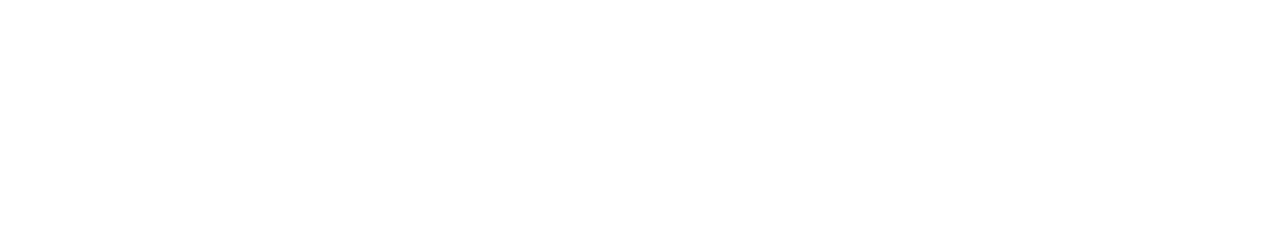
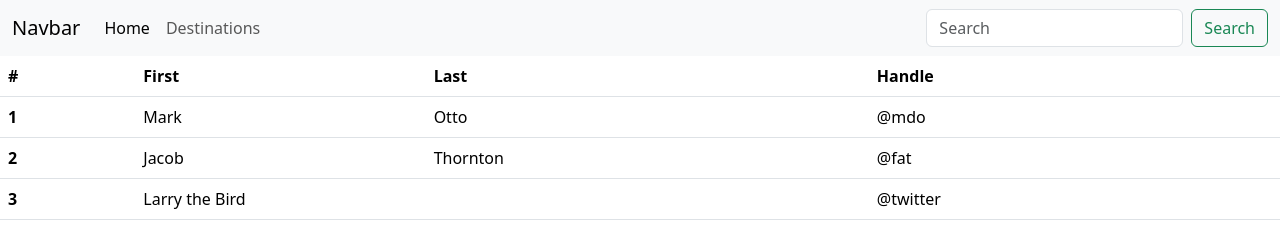
Before and after one commit to ecuevas97/week3bootstrap, a website: page destinations.html in a window 1280 px wide. Drawn offline with nearby package versions, Linux system fonts and the light colour scheme.

Commit message:
office hours

```diff
--- a/destinations.html
+++ b/destinations.html
@@ -4,8 +4,77 @@
     <meta charset="UTF-8">
     <meta name="viewport" content="width=device-width, initial-scale=1.0">
     <title>Destinations</title>
+
+    <link rel="stylesheet" href="node_modules/bootstrap/dist/css/bootstrap.css">
+
+    <link rel="sylesheet" href="styles.css">
+
 </head>
 <body>
+    <!--NAVBAR-->
+    <nav class="navbar navbar-expand-lg bg-body-tertiary">
+
+        <div class="container-fluid">
+          <a class="navbar-brand" href="#">Navbar</a>
+
+          <!--HAMBURGER BUTTON-->
+          <button class="navbar-toggler" type="button" data-bs-toggle="collapse" data-bs-target="#navbarSupportedContent" aria-controls="navbarSupportedContent" aria-expanded="false" aria-label="Toggle navigation">
+            <span class="navbar-toggler-icon"></span>
+          </button>
+
+          <div class="collapse navbar-collapse" id="navbarSupportedContent">
+
+            <ul class="navbar-nav me-auto mb-2 mb-lg-0">
+              <li class="nav-item">
+                <a class="nav-link active" aria-current="page" href="index.html">Home</a>
+              </li>
+              <li class="nav-item">
+                <a class="nav-link" href="destinations.html">Destinations</a>
+              </li>
+
+            </ul>
+
+            <form class="d-flex" role="search">
+              <input class="form-control me-2" type="search" placeholder="Search" aria-label="Search">
+              <button class="btn btn-outline-success" type="submit">Search</button>
+            </form>
+
+          </div>
+        </div>
+
+      </nav>
+      <!--Table-->
+      <table class="table">
+        <thead>
+          <tr>
+            <th scope="col">#</th>
+            <th scope="col">First</th>
+            <th scope="col">Last</th>
+            <th scope="col">Handle</th>
+          </tr>
+        </thead>
+        <tbody>
+          <tr>
+            <th scope="row">1</th>
+            <td>Mark</td>
+            <td>Otto</td>
+            <td>@mdo</td>
+          </tr>
+          <tr>
+            <th scope="row">2</th>
+            <td>Jacob</td>
+            <td>Thornton</td>
+            <td>@fat</td>
+          </tr>
+          <tr>
+            <th scope="row">3</th>
+            <td colspan="2">Larry the Bird</td>
+            <td>@twitter</td>
+          </tr>
+        </tbody>
+      </table>
+
+    <script src="node_modules/bootstrap/dist/js/bootstrap.bundle.js"></script>
 
 </body>
 </html>
```
Also changed, not shown: index.html (+4 -5 lines).
